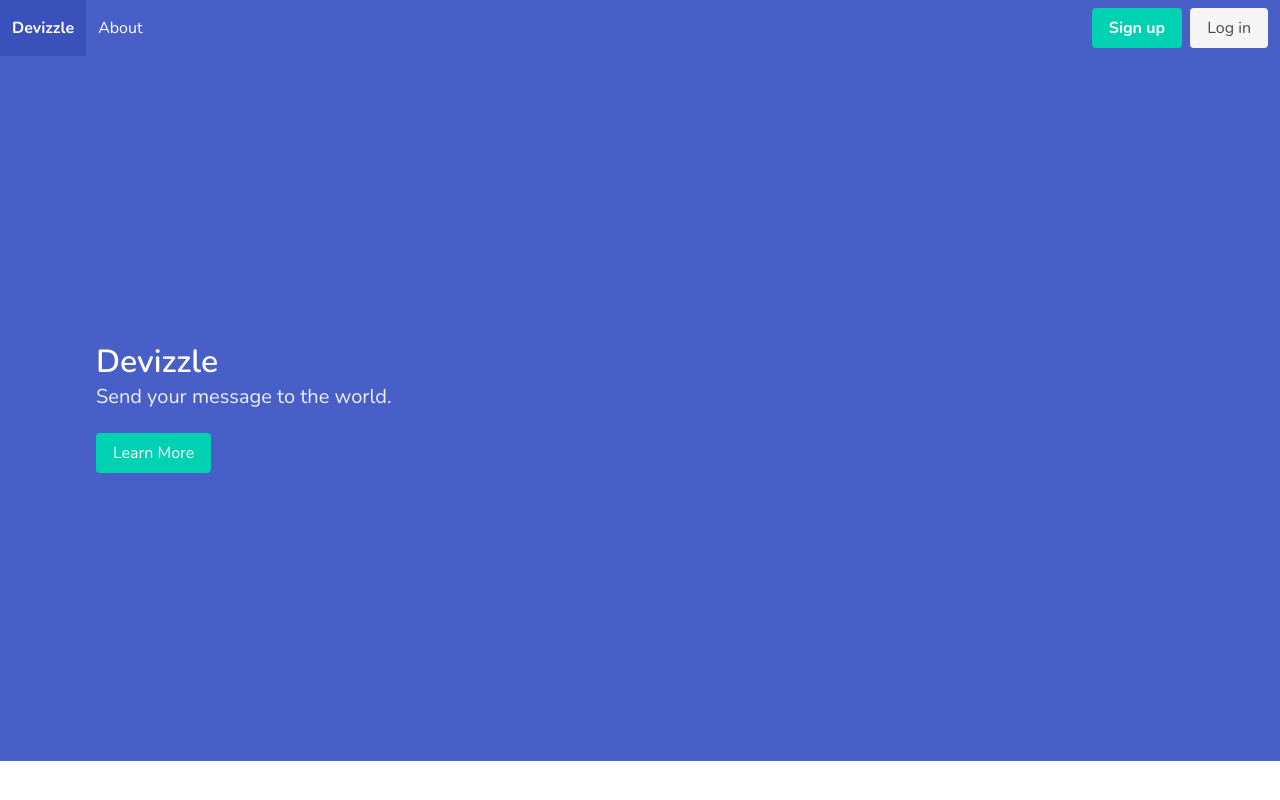
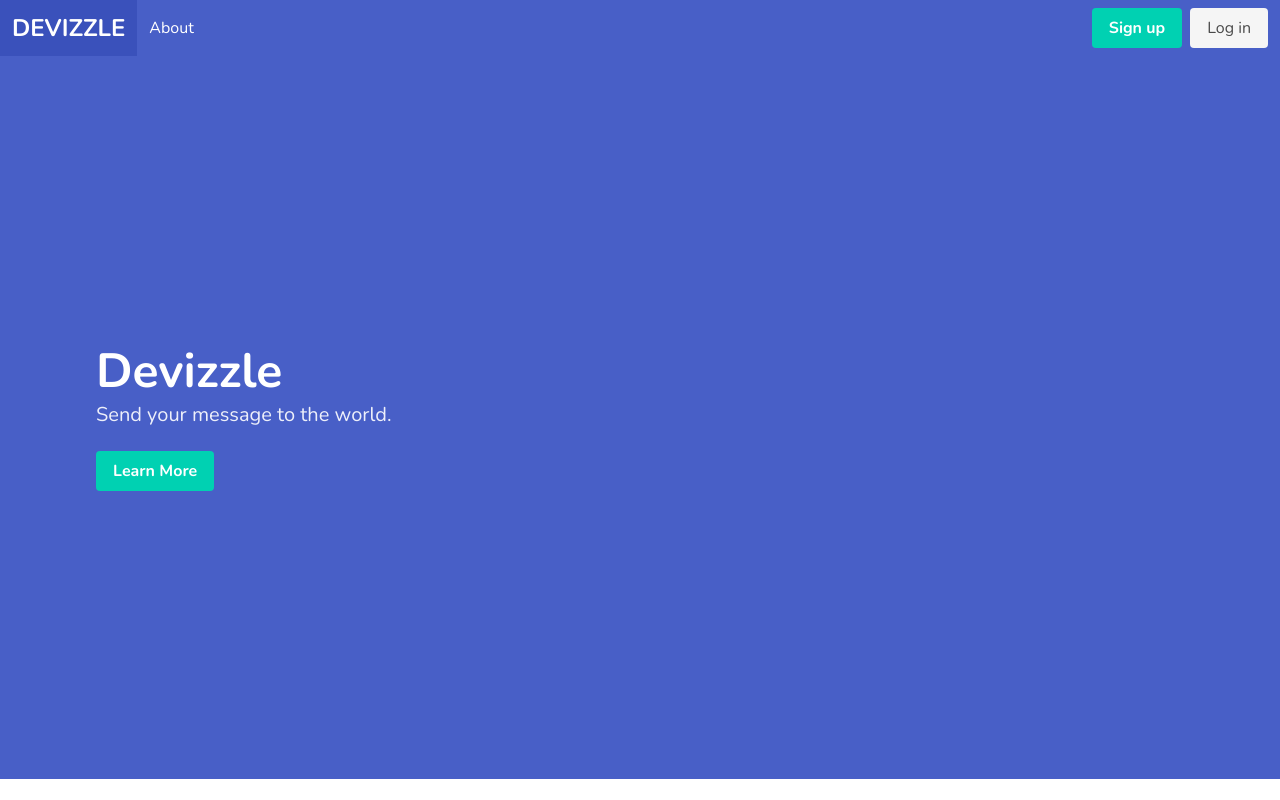
Before and after one commit to kaddirworks/devizzle-react, a React (Vite) app: page / in a window 1280 px wide. Shown: the top 800 px of the page. Built offline with nearby package versions, Linux system fonts and the light colour scheme.

Commit message:
name "styling"

```diff
--- a/src/components/Navbar.jsx
+++ b/src/components/Navbar.jsx
@@ -41,8 +41,8 @@ class Navbar extends React.Component {
               aria-label="main navigation"
             >
               <div className="navbar-brand">
-                <NavLink className="navbar-item" to="/">
-                  <strong>Devizzle</strong>
+                <NavLink className="navbar-item is-size-4" to="/">
+                  <strong>DEVIZZLE</strong>
                 </NavLink>
                 <a
                   role="button"
@@ -58,9 +58,6 @@ class Navbar extends React.Component {
               </div>
               <div id="navbarBasicExample" className="navbar-menu">
                 <div className="navbar-start">
-                  {/* <NavLink className="navbar-item" to="/">
-                    Home
-                  </NavLink> */}
                   <NavLink className="navbar-item" to="/about">
                     About
                   </NavLink>
--- a/src/routes/Home.jsx
+++ b/src/routes/Home.jsx
@@ -12,9 +12,9 @@ class Home extends React.Component {
       <>
         <section className="hero is-large is-link">
           <div className="hero-body">
-            <p className="title">Devizzle</p>
+            <p className="title is-size-1 has-text-weight-bold">Devizzle</p>
             <p className="subtitle">Send your message to the world.</p>
-            <a className="button is-primary" href="#how-it-works">
+            <a className="button is-primary has-text-weight-bold" href="#how-it-works">
               Learn More
             </a>
           </div>
```
